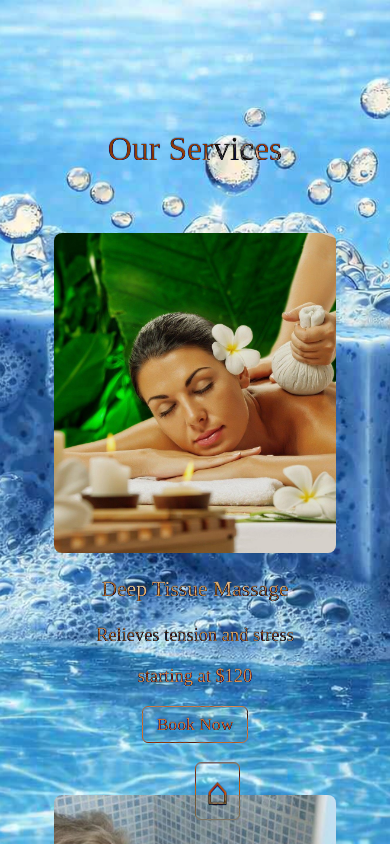
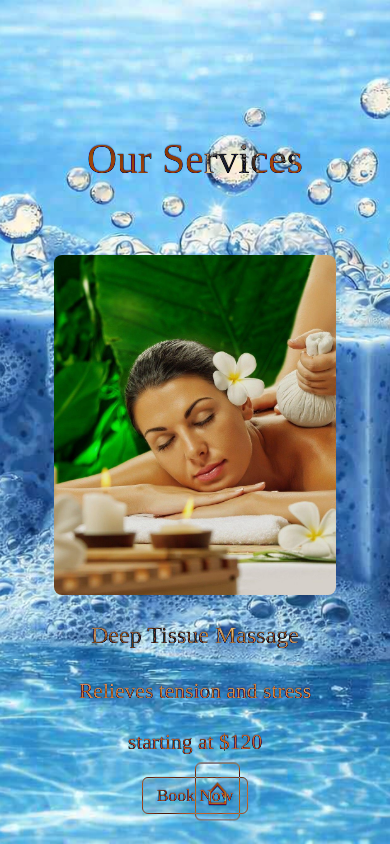
Before and after one commit to 2black4coal/janie, a React (Vite) app in the folder client/: page /services in a window 390 px wide. Shown: the top 844 px of the page. Built offline with nearby package versions, Linux system fonts and the light colour scheme.

Commit message:
Mobile  more more, warm white color, 300px image height

```diff
--- a/client/src/pages/services.css
+++ b/client/src/pages/services.css
@@ -233,36 +233,36 @@
 
   /* BASE FONT SIZE — INCREASE AGAIN (+30% total) */
   body {
-    font-size: 1.25rem !important;
-    line-height: 1.7 !important;
+    font-size: 1.55rem !important;
+    line-height: 1.9 !important;
   }
 
   /* TITLES */
   h1,
   .services-title {
-    font-size: 2.1rem !important;
+    font-size: 2.6rem !important;
   }
 
   h2 {
-    font-size: 1.9rem !important;
+    font-size: 2.1rem !important;
   }
 
   h3,
   .service-card-title {
-    font-size: 1.35rem !important;
+    font-size: 1.5rem !important;
   }
 
   /* DESCRIPTION + PRICE */
   .service-desc,
   .service-price,
   .footer-copy {
-    font-size: 1.15rem !important;
+    font-size: 1.35rem !important;
   }
 
   /* SERVICE IMAGE — INCREASE WIDTH + HEIGHT */
   .service-img {
     width: 100% !important;
-    height: 320px !important;   /* increased from 300px */
+    height: 340px !important;   /* increased from 300px */
     object-fit: cover !important;
     border-radius: 8px !important;
   }
```
